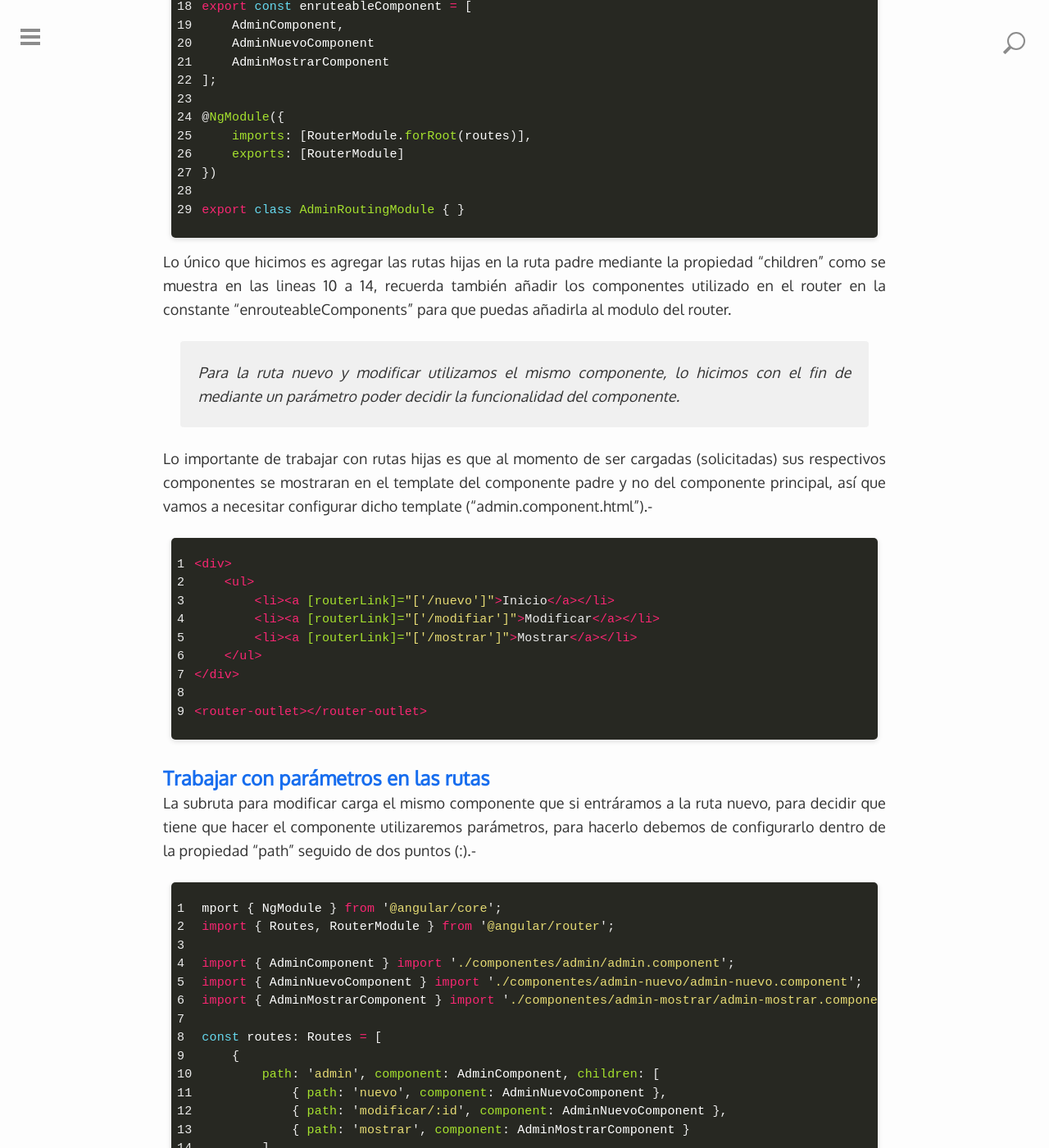
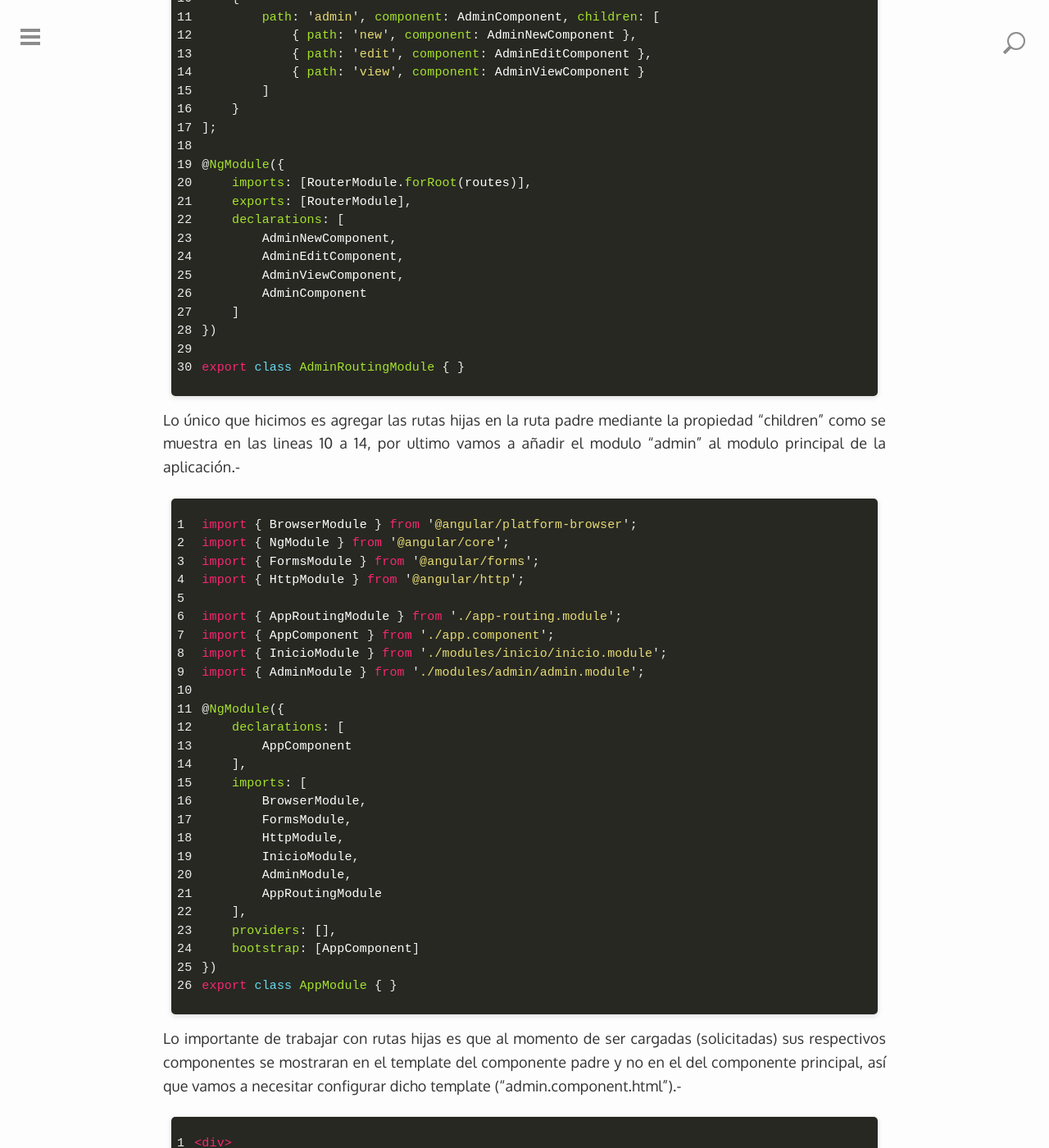
Before and after one commit to Codeandomx/codeandomx, a Jekyll site: the page built from _posts/2017-07-18-router-y-navegacion-con-angular.md, in a window 1280 px wide and 1400 px high, scrolled down 9456 px. Shown: the whole window at 82% size. Built offline with Jekyll 4.4.1, drawn with Linux system fonts in a browser that asks for light colours; comment, search, counter and statistics services are not loaded; some of the changed text lies outside the part shown.

Commit message:
Actualización de enlaces, conceptos y código utilizado.

```diff
--- a/_posts/2017-07-18-router-y-navegacion-con-angular.md
+++ b/_posts/2017-07-18-router-y-navegacion-con-angular.md
@@ -7,9 +7,11 @@
 
 ![Router Angular](/img/angular2.jpg)
 
-Uno de los temas que más intereso con la llegada de **Angular** es el router, ya que en AngularJS se necesitaban dependencias de terceros para poder **proveer a nuestra aplicación de un router robusto y potente** pero sobre todo funcional, ya que el router que tenia por defecto AngularJS no era suficiente para nuestros objetivos, afortunadamente el Core de Angular cuenta con un nuevo sistema de ruteo con el cual aprenderemos a trabajar en este articulo.
+Uno de los temas que más intereso con la llegada de **Angular** es el router, ya que en AngularJS se necesitaban dependencias de terceros para poder **proveer a nuestra aplicación de un router robusto y potente**, pero sobre todo funcional, ya que el router que trae por defecto AngularJS no era suficiente para nuestros objetivos, afortunadamente Angular cuenta con un nuevo sistema de ruteo con el cual aprenderemos a trabajar en este articulo.
 
-> Recuerda que para referirnos a la nueva versión de Angular 2+ (Angular 4.X.X) solo decimos Angular, mientras que para la versión 1.X.X lo hacemos como AngularJS.
+> Recuerda que para referirnos a la nueva versión de Angular 2+ (Angular 5.X.X) solo decimos Angular, mientras que para la versión 1.X.X lo hacemos como AngularJS.
+
+Puedes acceder al [curso gratuito de Angular](github.com/codeandomx/curso-de-introduccion-a-angular) para aprender más sobre este framework, también, puedes acceder a nuestro [repositorio de Github](https://github.com/Codeandomx/development-angular-app-router) para obtener el código directamente.
 
 ## Crear aplicación con router
 
@@ -29,10 +31,10 @@
      (adsbygoogle = window.adsbygoogle || []).push({});
 </script>
 
-La única diferencia es que en el root de la aplicación se nos crea un nuevo archivo con el nombre "app-routing.module.ts", este archivo nos va servir para gestionar las rutas de su modulo asociado, veamos el contenido del archivo.-
+La única diferencia es que se crea un nuevo archivo con el nombre "app-routing.module.ts", este archivo nos va servir para gestionar las rutas del modulo asociado, veamos el contenido del archivo.-
 
 {% highlight javascript linenos %}
-mport { NgModule } from '@angular/core';
+import { NgModule } from '@angular/core';
 import { Routes, RouterModule } from '@angular/router';
 
 const routes: Routes = [
@@ -87,27 +89,27 @@
 
 ## Configurando la ruta principal
 
-Comentaba la **buena practica** de que cada ruta principal de nuestra aplicación debe tener su propio modulo y router, y para la ruta principal no es la excepción, así que vamos a necesitar crear un nuevo modulo con router y un componente para esta ruta, así que procedemos a crear el modulo y router.-
+Cada ruta principal de nuestra aplicación debe tener su propio modulo y router, y para la ruta "/" no es la excepción, así que vamos a necesitar crear un nuevo modulo con router y un componente para esta ruta a la que llamaremos inicio, creamos primero el modulo.-
 
 {% highlight javascript linenos %}
 $ ng generate module modules/inicio --routing true
 {% endhighlight %}
 
-Y creamos el componente también.-
+Ahora creamos el componente también.-
 
 {% highlight javascript linenos %}
-$ ng generate component components/inicio --module modules/inicio/inicio-routing
+$ ng generate component components/inicio --module modules/inicio/inicio-routing.module
 {% endhighlight %}
 
-Una ves terminado de crearse, tendremos una estructura de archivo en nuestro proyecto como la siguiente.-
+Una ves terminado el proceso, tendremos una estructura de archivos en nuestro proyecto como la siguiente.-
 
 ![Estructura proyecto Angular](/img/estructura_router.jpg)
 
-En resumen se creo un directorio "modules" donde vamos a crear todos los módulos para nuestro proyecto y también se creo el directorio "components" donde vamos a crear todos los componentes de nuestro proyecto, y dentro de estos directorios ya tenemos el modulo y componente que necesitamos (llamado "inicio").
+En resumen se creo un directorio "modules" donde vamos a crear todos los módulos para nuestro proyecto y también se creo el directorio "components" donde vamos a crear todos los componentes para nuestro proyecto, y dentro de estos directorios ya tenemos el modulo y componente que necesitamos (llamado "inicio").
 
-> Al crear el componente "inicio" se utilizo el flag "--module" y seguido de este utilizamos la ruta donde se creo el router del modulo "inicio", el fin de utilizarlo de esta forma, es que al crear el componente automáticamente se importara al modulo indicado, ya que lo necesitaremos mas adelante.
+> Al crear el componente "inicio" se utilizo el flag "--module" y seguido de este utilizamos la ruta donde se creo el router del modulo "inicio", el fin de utilizarlo de esta forma, es que al crear el componente automáticamente se importara al modulo indicado, de esta forma, nos evitamos hacerlo manualmente.
 
-En el archivo "inicio-routing.module.ts" vamos a **configurar la ruta principal** y quedaria de la siguiente forma.-
+En el archivo "inicio-routing.module.ts" vamos a **configurar la ruta principal** y quedará de la siguiente forma.-
 
 {% highlight javascript linenos %}
 import { NgModule } from '@angular/core';
@@ -119,46 +121,40 @@
     { path: '', component: InicioComponent },
 ];
 
-export const routeablesComponents = [
-    MainComponent
-];
-
 @NgModule({
     imports: [RouterModule.forChild(routes)], // Modulo funcional
     exports: [RouterModule] // Listo para exportar
+    declarations: [InicioComponent]
 })
 
 export class InicioRoutingModule { }
 {% endhighlight %}
 
-En la constante "routes" configuramos la ruta principal del proyecto mediante la propiedad "path", mientras que con la propiedad "component" le indicamos que componente debe mostrar al ingresar a esa ruta.
+Les explico, en la constante "routes" configuramos la ruta principal del proyecto mediante la propiedad "path", mientras que con la propiedad "component" le indicamos que componente debe mostrar al ingresar a esa ruta.
 
-> Para **configurar las rutas en Angular** no es necesario utilizar "/" al inicio.
+> Para **configurar las rutas en Angular** no es necesario utilizar "/" al inicio de la misma.
 
-Por otra parte creamos una constante a la que llamamos routeablesComponents en la que vamos a colocar todos los componentes que utilizamos, esta constante la vamos a exportar para poder tener acceso a esta desde nuestro modulo "inicio", de esta forma tendremos acceso a los componentes desde el modulo sin necesidad de volverlos a importar.
+Por otra parte para tener acceso a los componentes desde el modulo sin necesidad de volverlos a importar los agregamos a la propiedad "declarations".
 
-Ahora veamos como quedara nuestro "inicio.module.ts".-
+Ahora veamos como quedará nuestro "inicio.module.ts".-
 
 {% highlight javascript linenos %}
 import { NgModule } from '@angular/core';
 import { CommonModule } from '@angular/common';
 
-import { InicioRoutingModule, enruteableComponents } from './inicio-routing.module';
+import { InicioRoutingModule } from './inicio-routing.module';
 
 @NgModule({
     imports: [
         CommonModule,
-        AdminRoutingModule
-    ],
-    declarations: [
-        enruteableComponents
+        InicioRoutingModule
     ]
 })
 
 export class AdminModule { }
 {% endhighlight %}
 
-Veamos que en la linea 4 importamos desde el modulo "inicio-routing.module.ts" el router y la constante "enruteableComponents" la cual en la linea 12 declaramos en nuestro modulo "Inicio", bien, aun no terminamos de configurar la nueva ruta nos falta un par de pasos, ahora modifiquemos el modulo principal de esta forma.-
+Veamos que en la linea 4 importamos desde el modulo "inicio-routing.module.ts" el router la cual en la linea 8 la declaramos en la propiedad "imports" para tener acceso al router, bien, aun no terminamos de configurar la nueva ruta nos falta un par de pasos, ahora modifiquemos el modulo principal "app.module.ts" de esta forma.-
 
 {% highlight javascript linenos %}
 import { BrowserModule } from '@angular/platform-browser';
@@ -214,12 +210,12 @@
 
 ## Y que pasa con el router principal?
 
-Hasta el momento ya tenemos armado nuestro router, pero no le dimos ninguna funcionalidad a nuestro router principal, esto lo hacemos con un fin, tener mejor control al separar nuestra aplicación en partes, esto mejorar el tiempo de mantenimiento de la misma.
+Hasta el momento ya tenemos funcionando nuestro router para el modulo inicio, pero aun no le damos ninguna funcionalidad a nuestro router principal "app-routing.module.ts", esto lo hacemos con un fin, tener mejor control al separar nuestra aplicación en partes, esto mejora el tiempo de mantenimiento de la misma.
 
-La funcionalidad que le podemos dar a este router es configurar el componente que se mostrara cuando el usuario ingrese a una ruta no registrada (el típico error 404  pagina no encontrada), entonces podemos crear este componente.-
+La funcionalidad que le podemos dar a este router es configurar el componente que se mostrara cuando el usuario ingrese a una ruta no registrada (el típico error 404  pagina no encontrada), entonces vamos crear este componente.-
 
 {% highlight html linenos %}
-$ ng generate componente components/pageNotFound --module app-routing.component
+$ ng generate component components/pageNotFound --module app-routing.module
 {% endhighlight %}
 
 Una ves creado podemos agregar el componente al router principal.-
@@ -236,19 +232,18 @@
     }
 ];
 
-export const enruteableComponent = [
-    PageNotFoundComponent
-];
-
 @NgModule({
     imports: [RouterModule.forRoot(routes)],
-    exports: [RouterModule]
+    exports: [RouterModule],
+    declarations: [PageNotFoundComponent]
 })
 
 export class AppRoutingModule { }
 {% endhighlight %}
 
-En la linea 8 configuramos la ruta, en este caso mediante los dos asteriscos le indicamos que si entra en cualquier ruta no registrada nos muestre el componente "PageNotFoundComponent" y en la linea 12-14 exportamos el componente, ya solo agregamos la constante "enruteableComponents" al modulo principal.-
+En la linea 8 configuramos la ruta, en este caso mediante los dos asteriscos le indicamos que si entra en cualquier ruta no registrada nos muestre el componente "PageNotFoundComponent" y en la linea 15 agregamos el componente a la propiedad "declaratios" para poderlo utilizar.
+
+Ahora nos aseguramos que el "AppRoutingModule" en el componente principal este importado al final de todos los modulos, como se muestra a continuación.-
 
 {% highlight javascript linenos %}
 import { BrowserModule } from '@angular/platform-browser';
@@ -256,10 +251,9 @@
 import { FormsModule } from '@angular/forms';
 import { HttpModule } from '@angular/http';
 
-import { AppRoutingModule, enrouteableComponents } from './app-routing.module';
+import { AppRoutingModule } from './app-routing.module';
+import { AppComponent } from './app.component';
 import { InicioModule } from './modules/inicio/inicio.module';
-
-import { AppComponent } from './app.component';
 
 @NgModule({
     declarations: [
@@ -269,131 +263,175 @@
         BrowserModule,
         FormsModule,
         HttpModule,
-        AppRoutingModule,
-				InicioModule,
-        enrouteableComponents
+        InicioModule,
+        AppRoutingModule
     ],
     providers: [],
     bootstrap: [AppComponent]
 })
-
 export class AppModule { }
 {% endhighlight %}
-
-Lo único que hicimos fue importar la constante en la linea 6 y agregarla en la propiedad "imports" del modulo (linea 21), con esto terminamos de **configurar nuestro router**.
 
 ## Crear rutas hijas (subrutas)
 
 El router que creamos hasta el momento no es nada más que un router muy simple, pero si queremos agregarle complejidad lo ideal es que nuestras rutas padres tuvieran rutas hijas y estas a su ves **trabajaran con parámetros**, veamos como hacerlo.
 
-Un ejemplo ideal para el trabajo con rutas hijas es un sistema de administración donde "admin" es la ruta principal y por ejemplo "nuevo", "mostrar", "editar" sean rutas hijas, entonces, para asignar rutas hijas a una ruta padre utilizamos la propiedad "children".-
+Un ejemplo ideal para el trabajo con rutas hijas, es un sistema de administración donde "admin" es la ruta principal y por ejemplo "nuevo", "mostrar", "editar" sean rutas hijas, entonces, para asignar rutas hijas a una ruta padre utilizamos la propiedad "children".
+
+Creamos un modulo nuevo para el sistema de administración con su propio sistema de router.-
 
 {% highlight javascript linenos %}
-mport { NgModule } from '@angular/core';
+ng generate module modules/admin --routing true
+{% endhighlight %}
+
+Ahora vamos a crear cuatro componentes nuevos para obtener nuestro pequeño sistema de administración (cada linea genera un componente).-
+
+{% highlight javascript linenos %}
+ng generate component components/admin --module modules/admin/admin-routing.module
+ng generate component components/adminNew --module modules/admin/admin-routing.module
+ng generate component components/adminEdit --module modules/admin/admin-routing.module
+ng generate component components/adminView --module modules/admin/admin-routing.module
+{% endhighlight %}
+
+Al crearlos los incluimos al router del modulo "admin", así que pasamos a configurar las rutas para estos componentes, abrimo el archivo "admin-routing.module.ts".-
+
+{% highlight javascript linenos %}
+import { NgModule } from '@angular/core';
 import { Routes, RouterModule } from '@angular/router';
 
 import { AdminComponent } import './componentes/admin/admin.component';
-import { AdminNuevoComponent } import './componentes/admin-nuevo/admin-nuevo.component';
-import { AdminMostrarComponent } import './componentes/admin-mostrar/admin-mostrar.component';
+import { AdminNewComponent } import './componentes/admin-new/admin-new.component';
+import { AdminEditComponent } import './componentes/admin-edit/admin-edit.component';
+import { AdminViewComponent } import './componentes/admin-view/admin-view.component';
 
 const routes: Routes = [
     {
         path: 'admin', component: AdminComponent, children: [
-            { path: 'nuevo', component: AdminNuevoComponent },
-            { path: 'modificar', component: AdminNuevoComponent },
-            { path: 'mostrar', component: AdminMostrarComponent }
+            { path: 'new', component: AdminNewComponent },
+            { path: 'edit', component: AdminEditComponent },
+            { path: 'view', component: AdminViewComponent }
         ]
     }
 ];
 
-export const enruteableComponent = [
-    AdminComponent,
-    AdminNuevoComponent
-    AdminMostrarComponent
-];
-
 @NgModule({
     imports: [RouterModule.forRoot(routes)],
-    exports: [RouterModule]
+    exports: [RouterModule],
+    declarations: [
+        AdminNewComponent,
+        AdminEditComponent,
+        AdminViewComponent,
+        AdminComponent
+    ]
 })
 
 export class AdminRoutingModule { }
 {% endhighlight %}
 
-Lo único que hicimos es agregar las rutas hijas en la ruta padre mediante la propiedad "children" como se muestra en las lineas 10 a 14, recuerda también añadir los componentes utilizado en el router en la constante "enrouteableComponents" para que puedas añadirla al modulo del router.
+Lo único que hicimos es agregar las rutas hijas en la ruta padre mediante la propiedad "children" como se muestra en las lineas 10 a 14, por ultimo vamos a añadir el modulo "admin" al modulo principal de la aplicación.-
 
-> Para la ruta nuevo y modificar utilizamos el mismo componente, lo hicimos con el fin de mediante un parámetro poder decidir la funcionalidad del componente.
+{% highlight javascript linenos %}
+import { BrowserModule } from '@angular/platform-browser';
+import { NgModule } from '@angular/core';
+import { FormsModule } from '@angular/forms';
+import { HttpModule } from '@angular/http';
 
-Lo importante de trabajar con rutas hijas es que al momento de ser cargadas (solicitadas) sus respectivos componentes se mostraran en el template del componente padre y no del componente principal, así que vamos a necesitar configurar dicho template ("admin.component.html").-
+import { AppRoutingModule } from './app-routing.module';
+import { AppComponent } from './app.component';
+import { InicioModule } from './modules/inicio/inicio.module';
+import { AdminModule } from './modules/admin/admin.module';
+
+@NgModule({
+    declarations: [
+        AppComponent
+    ],
+    imports: [
+        BrowserModule,
+        FormsModule,
+        HttpModule,
+        InicioModule,
+        AdminModule,
+        AppRoutingModule
+    ],
+    providers: [],
+    bootstrap: [AppComponent]
+})
+export class AppModule { }
+{% endhighlight %}
+
+Lo importante de trabajar con rutas hijas es que al momento de ser cargadas (solicitadas) sus respectivos componentes se mostraran en el template del componente padre y no en el del componente principal, así que vamos a necesitar configurar dicho template ("admin.component.html").-
 
 {% highlight html linenos %}
 <div>
     <ul>
-        <li><a [routerLink]="['/nuevo']">Inicio</a></li>
-        <li><a [routerLink]="['/modifiar']">Modificar</a></li>
-        <li><a [routerLink]="['/mostrar']">Mostrar</a></li>
+        <li><a [routerLink]="['/admin/new']">Inicio</a></li>
+        <li><a [routerLink]="['/admin/edit']">Modificar</a></li>
+        <li><a [routerLink]="['/admin/view']">Mostrar</a></li>
     </ul>
 </div>
 
 <router-outlet></router-outlet>
 {% endhighlight %}
 
+Ahora ya puede correr la aplicación y probar el funcionamiento del router.
+
 ## Trabajar con parámetros en las rutas
 
-La subruta para modificar carga el mismo componente que si entráramos a la ruta nuevo, para decidir que tiene que hacer el componente utilizaremos parámetros, para hacerlo debemos de configurarlo dentro de la propiedad "path" seguido de dos puntos (:).-
+Vamos a utilizar el componente "admin-edit" para trabajar con parametros, abrimos el router "admin-routing.module.ts" y debemos de configurarlo dentro de la propiedad "path" seguido de dos puntos (:).-
 
 {% highlight javascript linenos %}
-mport { NgModule } from '@angular/core';
+import { NgModule } from '@angular/core';
 import { Routes, RouterModule } from '@angular/router';
 
 import { AdminComponent } import './componentes/admin/admin.component';
-import { AdminNuevoComponent } import './componentes/admin-nuevo/admin-nuevo.component';
-import { AdminMostrarComponent } import './componentes/admin-mostrar/admin-mostrar.component';
+import { AdminNewComponent } import './componentes/admin-new/admin-new.component';
+import { AdminEditComponent } import './componentes/admin-edit/admin-edit.component';
+import { AdminViewComponent } import './componentes/admin-view/admin-view.component';
 
 const routes: Routes = [
     {
         path: 'admin', component: AdminComponent, children: [
-            { path: 'nuevo', component: AdminNuevoComponent },
-            { path: 'modificar/:id', component: AdminNuevoComponent },
-            { path: 'mostrar', component: AdminMostrarComponent }
+            { path: 'new', component: AdminNewComponent },
+            { path: 'edit/:id', component: AdminEditComponent },
+            { path: 'view', component: AdminViewComponent }
         ]
     }
 ];
 
-export const enruteableComponent = [
-    AdminComponent,
-    AdminNuevoComponent
-    AdminMostrarComponent
-];
-
 @NgModule({
     imports: [RouterModule.forRoot(routes)],
-    exports: [RouterModule]
+    exports: [RouterModule],
+    declarations: [
+        AdminNewComponent,
+        AdminEditComponent,
+        AdminViewComponent,
+        AdminComponent
+    ]
 })
 
 export class AdminRoutingModule { }
 {% endhighlight %}
 
-En la linea 12 configuramos nuestro parámetro con el identificador "id", ahora para poder ingresar a una ruta con parámetros desde la navegación lo hacemos de la siguiente forma.-
+En la linea 13 configuramos nuestro parámetro con el identificador "id", ahora para poder ingresar a una ruta con parámetros desde la navegación lo hacemos de la siguiente forma.-
 
 {% highlight html linenos %}
 <div>
     <ul>
-        <li><a [routerLink]="['/nuevo']">Inicio</a></li>
-        <li><a [routerLink]="['/modifiar', 132143]">Modificar</a></li>
-        <li><a [routerLink]="['/mostrar']">Mostrar</a></li>
+        <li><a [routerLink]="['/admin/new']">Inicio</a></li>
+        <li><a [routerLink]="['/admin/edit', 132143]">Modificar</a></li>
+        <li><a [routerLink]="['/admin/view']">Mostrar</a></li>
     </ul>
 </div>
 
 <router-outlet></router-outlet>
 {% endhighlight %}
 
-El valor del parámetro lo pasamos como segundo valor de la ruta, por ultimo para poder acceder al valor del para metro desde el componente lo hacemos de la siguiente forma.-
+El valor del parámetro lo pasamos como segundo valor de la ruta, por ultimo para poder acceder al valor del parámetro desde el componente lo hacemos de la siguiente forma.-
 
 {% highlight javascript linenos %}
 import { Component, OnInit } from '@angular/core';
 
-import { ActivatedRoute } from '@angular/route';
+import { ActivatedRoute } from '@angular/router';
 
 @Component({
     selector: 'app-admin',
@@ -402,12 +440,13 @@
 })
 
 export class AdminComponent implements OnInit {
+    id: number;
 
     constructor( private router : ActivatedRoute ) { }
 
     ngOnInit() {
-        this.router.params.suscribe( params => {
-            const id = params['id'].toString();
+        this.router.params.subscribe( params => {
+            this.id = params['id'].toString();
         });
     }
 }
@@ -415,8 +454,24 @@
 
 Para poder acceder al valor de un parámetro lo tenemos que hacer con ayuda del servicio ActivatedRoute el cual importamos en la linea 3, para utilizar este servicio debemos de guardarlo en una variable privada, esto lo hacemos como parámetro del constructor de la clase del componente (linea 13) y por ultimo para acceder al valor lo hacemos desde un observable dentro del método "ngOnInit" (lineas 15 a 19).
 
+Ahora solo queda codificar un poco la plantilla de este componente para mostrar el parámetro en pantalla.-
+
+{% highlight html linenos %}
+<p>
+    Parametro = { { id } }
+</p>
+{% endhighlight %}
+
 ## Conclusiones
 
 Construir un router funcional en Angular es muy sencillo, lo tedioso es fragmentar nuestro código para facilitar el mantenimiento de la aplicación, si crees que al articulo le falto abarcar algún tema de importancia, dejalo en el área de comentarios y con gusto analizare agregarlo.
 
+Puedes encontrar el código de ejemplo de este articulo en.-
+
+* [Github Codeando](https://github.com/Codeandomx/development-angular-app-router)
+
+Si te interesa el tema puedes continuar con los siguientes enlaces.-
+
+* Curso: [Curso de Angular](https://github.com/Codeandomx/curso-de-introduccion-a-angular)
+
 Que tengan feliz código.
```
Also changed, not shown: other parts of _posts/2017-07-18-router-y-navegacion-con-angular.md (+1 -1 lines).
